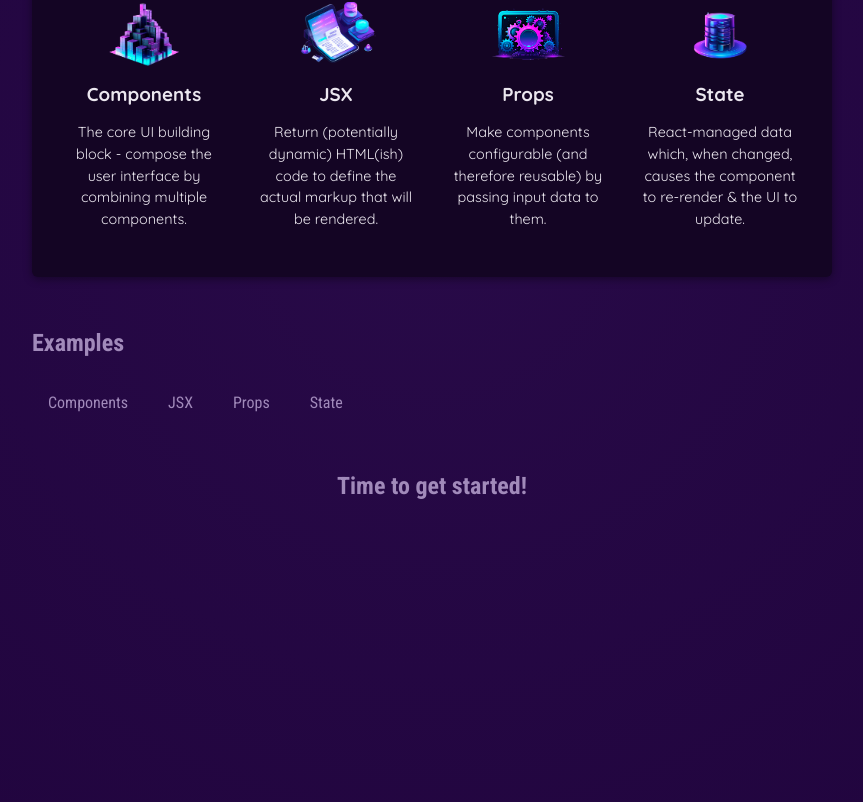
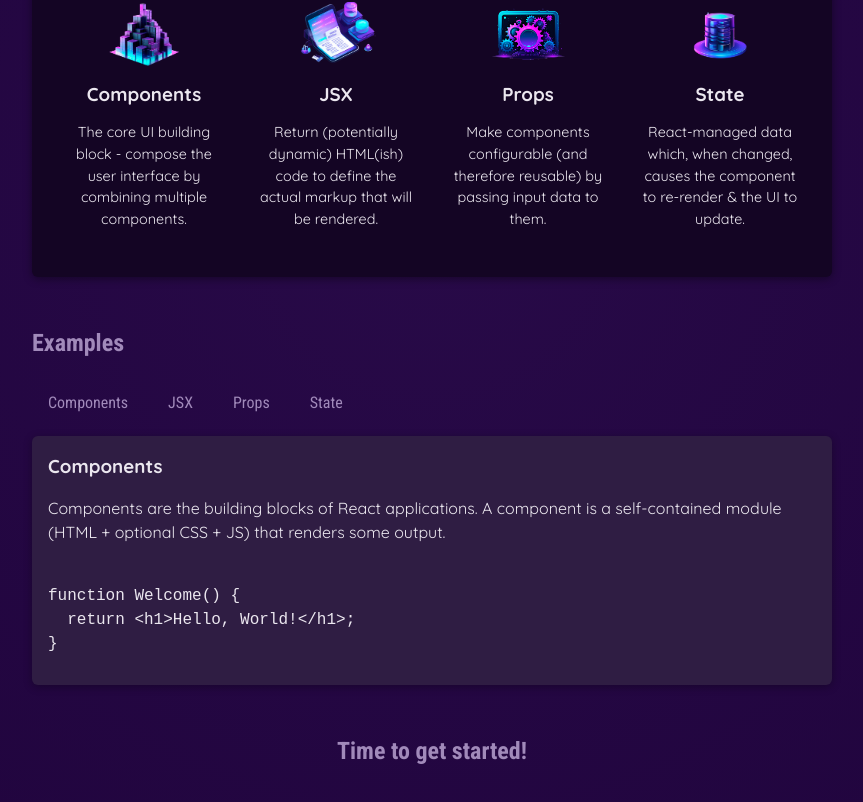
Before and after one commit to master-of-none/reacti-vite, a React (Vite) app in the folder 01-initial-project/: page / in a window 1280 px wide. Shown: the part 422-1224 px from the top of the page, without its empty margins (208-1071 px from the left). Built offline with nearby package versions, Linux system fonts and the light colour scheme.

Commit message:
Updated states

```diff
--- a/01-initial-project/src/App.tsx
+++ b/01-initial-project/src/App.tsx
@@ -2,8 +2,15 @@
 import Header from "./components/Header/Header";
 import CoreConcept from "./components/CoreConcepts";
 import TabButton from "./components/TabButton";
+import { useState } from "react";
+import { EXAMPLES } from "./data";
 
 function App() {
+    const [selectedTopic, setSelectedTopic] = useState("components");
+
+    function handleSelect(selectedButton: string) {
+        setSelectedTopic(selectedButton);
+    }
     return (
         <div>
             <Header />
@@ -30,11 +37,42 @@
                 <section id="examples">
                     <h2> Examples </h2>
                     <menu>
-                        <TabButton> Components </TabButton>
-                        <TabButton> JSX </TabButton>
-                        <TabButton> Props </TabButton>
-                        <TabButton> State </TabButton>
+                        <TabButton onSelect={() => handleSelect("components")}>
+                            Components
+                        </TabButton>
+                        <TabButton onSelect={() => handleSelect("jsx")}>
+                            JSX
+                        </TabButton>
+                        <TabButton onSelect={() => handleSelect("props")}>
+                            Props
+                        </TabButton>
+                        <TabButton onSelect={() => handleSelect("state")}>
+                            State
+                        </TabButton>
                     </menu>
+                    <div id="tab-content">
+                        <h3>
+                            {
+                                EXAMPLES[selectedTopic as keyof typeof EXAMPLES]
+                                    .title
+                            }
+                        </h3>
+                        <p>
+                            {
+                                EXAMPLES[selectedTopic as keyof typeof EXAMPLES]
+                                    .description
+                            }
+                        </p>
+                        <pre>
+                            <code>
+                                {
+                                    EXAMPLES[
+                                        selectedTopic as keyof typeof EXAMPLES
+                                    ].code
+                                }
+                            </code>
+                        </pre>
+                    </div>
                 </section>
                 <h2>Time to get started!</h2>
             </main>
--- a/01-initial-project/src/components/TabButton.tsx
+++ b/01-initial-project/src/components/TabButton.tsx
@@ -1,12 +1,13 @@
 import React from "react";
 
-export default function TabButton(props: { children: React.ReactNode }) {
-    function handleClick() {
-        console.log("Hello World");
-    }
+interface tabButtonProps {
+    children: React.ReactNode;
+    onSelect: () => void;
+}
+export default function TabButton(props: tabButtonProps) {
     return (
         <li>
-            <button onClick={handleClick}>{props.children}</button>
+            <button onClick={props.onSelect}>{props.children}</button>
         </li>
     );
 }
--- a/01-initial-project/src/data.ts
+++ b/01-initial-project/src/data.ts
@@ -1,31 +1,82 @@
-import componentsImg from './assets/components.png';
-import propsImg from './assets/config.png';
-import jsxImg from './assets/jsx-ui.png';
-import stateImg from './assets/state-mgmt.png';
+import componentsImg from "./assets/components.png";
+import propsImg from "./assets/config.png";
+import jsxImg from "./assets/jsx-ui.png";
+import stateImg from "./assets/state-mgmt.png";
 
 export const CORE_CONCEPTS = [
     {
         image: componentsImg,
-        title: 'Components',
+        title: "Components",
         description:
-            'The core UI building block - compose the user interface by combining multiple components.',
+            "The core UI building block - compose the user interface by combining multiple components.",
     },
     {
         image: jsxImg,
-        title: 'JSX',
+        title: "JSX",
         description:
-            'Return (potentially dynamic) HTML(ish) code to define the actual markup that will be rendered.',
+            "Return (potentially dynamic) HTML(ish) code to define the actual markup that will be rendered.",
     },
     {
         image: propsImg,
-        title: 'Props',
+        title: "Props",
         description:
-            'Make components configurable (and therefore reusable) by passing input data to them.',
+            "Make components configurable (and therefore reusable) by passing input data to them.",
     },
     {
         image: stateImg,
-        title: 'State',
+        title: "State",
         description:
-            'React-managed data which, when changed, causes the component to re-render & the UI to update.',
+            "React-managed data which, when changed, causes the component to re-render & the UI to update.",
     },
 ];
+
+export const EXAMPLES = {
+    components: {
+        title: "Components",
+        description:
+            "Components are the building blocks of React applications. A component is a self-contained module (HTML + optional CSS + JS) that renders some output.",
+        code: `
+function Welcome() {
+  return <h1>Hello, World!</h1>;
+}`,
+    },
+    jsx: {
+        title: "JSX",
+        description:
+            "JSX is a syntax extension to JavaScript. It is similar to a template language, but it has full power of JavaScript (e.g., it may output dynamic content).",
+        code: `
+<div>
+  <h1>Welcome {userName}</h1>
+  <p>Time to learn React!</p>
+</div>`,
+    },
+    props: {
+        title: "Props",
+        description:
+            "Components accept arbitrary inputs called props. They are like function arguments.",
+        code: `
+function Welcome(props) {
+  return <h1>Hello, {props.name}</h1>;
+}`,
+    },
+    state: {
+        title: "State",
+        description:
+            "State allows React components to change their output over time in response to user actions, network responses, and anything else.",
+        code: `
+function Counter() {
+  const [isVisible, setIsVisible] = useState(false);
+
+  function handleClick() {
+    setIsVisible(true);
+  }
+
+  return (
+    <div>
+      <button onClick={handleClick}>Show Details</button>
+      {isVisible && <p>Amazing details!</p>}
+    </div>
+  );
+}`,
+    },
+};
```
